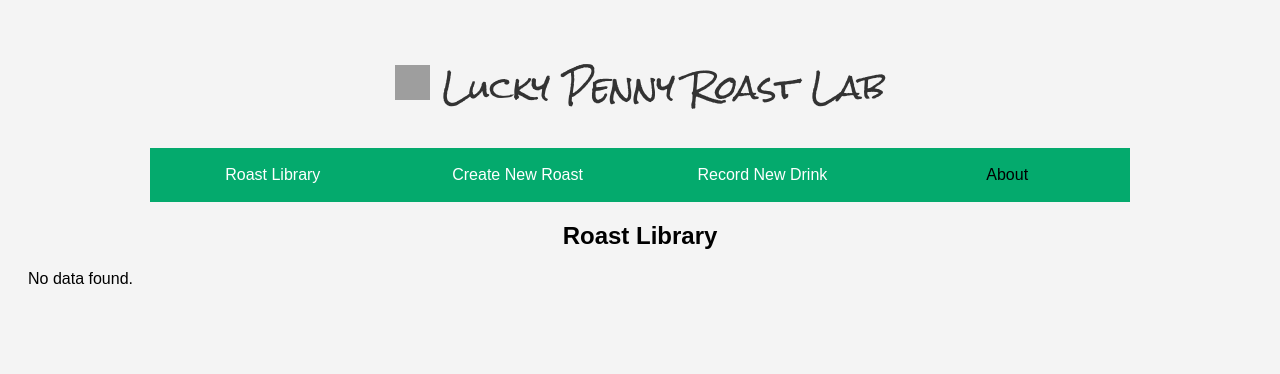
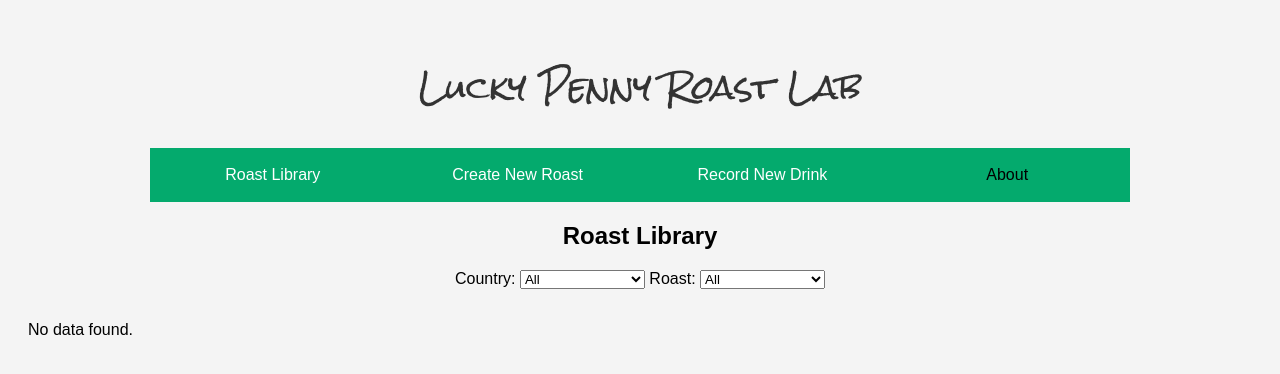
Before and after one commit to whitehir/luckypennyroastlab, a Flask app: page / in a window 1280 px wide. Shown: the top 374 px of the page. Run offline with Flask 3, Linux system fonts and the light colour scheme; data that the repository does not hold is empty; grey boxes are pictures that could not be loaded.

Commit message:
Added pagination and filters.

```diff
--- a/web/flaskServerSimple.py
+++ b/web/flaskServerSimple.py
@@ -1,10 +1,15 @@
-from flask import Flask, render_template
+from flask import Flask, render_template, request
 import mysql.connector
 
 app = Flask(__name__)
 
+ROWS_PER_PAGE = 15
+
 @app.route('/')
 def home():
+    page = request.args.get('page', 1, type=int)
+    country_filter = request.args.get('country')
+    roast_filter = request.args.get('roast')
 
     try:
         conn = mysql.connector.connect(
@@ -12,18 +17,47 @@ def home():
         user="grafanaReader",
         password="spw",
         database="coach")
+        cursor = conn.cursor(dictionary=True)
 
-        cursor = conn.cursor(dictionary=True)
-        cursor.execute("SELECT * FROM garage ORDER BY timestamp DESC LIMIT 25")
+        sql = "SELECT * FROM roast_table"
+        where_clauses = []
+        params = []
+
+        if country_filter and country_filter != "all":
+            where_clauses.append("country = %s")
+            params.append(country_filter)
+        if roast_filter and roast_filter != "all":
+            where_clauses.append("roast = %s")
+            params.append(roast_filter)
+
+        if where_clauses:
+            sql += " WHERE " + " AND ".join(where_clauses)
+
+        sql += " ORDER BY date DESC"
+        sql += f" LIMIT {ROWS_PER_PAGE} OFFSET {(page - 1) * ROWS_PER_PAGE}"
+
+        cursor.execute(sql, tuple(params))
         results = cursor.fetchall()
 
-        cursor.close()
-        conn.close()
+        sql_count = "SELECT COUNT(*) FROM roast_table"
+        if where_clauses:
+            sql_count += " WHERE " + " AND ".join(where_clauses)
+            cursor.execute(sql_count, tuple(params))
+        else:
+            cursor.execute(sql_count)
 
-        return render_template('index.html', data=results)
+        total_rows = cursor.fetchone()['COUNT(*)']
+        total_pages = (total_rows + ROWS_PER_PAGE - 1) // ROWS_PER_PAGE
+
+        return render_template('index.html', data=results, country_filter=country_filter, roast_filter=roast_filter, page=page, total_pages=total_pages)
 
     except mysql.connector.Error as err:
         return f"Error: {err}"
+
+    finally:
+        if 'conn' in locals() and conn.is_connected():
+            cursor.close()
+            conn.close()
 
 @app.route('/roastLibrary')
 def roastLibrary():
--- a/web/static/style.css
+++ b/web/static/style.css
@@ -23,13 +23,13 @@ img {
 }
 
 a {
-    color: white;
+    color: black;
     text-decoration: none;
 }
 
 a:hover {
     text-decoration: underline;
-    color: white;
+    color: black;
 }
 
 /* ----- Tables ----- */
@@ -67,11 +67,13 @@ a:hover {
   width: 80%;
   margin-left: auto;
   margin-right: auto;
+  min-width: 300px;
 }
 
 #roast-table td {
   border: 0px solid #ddd;
   padding: 8px;
+  white-space: nowrap;
 }
 
 #roast-table tr:nth-child(even){background-color: #f2f2f2;}
@@ -86,3 +88,13 @@ a:hover {
   background-color: #3399ff;
   color: white;
 }
+
+.pagination {
+    margin-top: 20px;
+    text-align: center;
+}
+
+.pagination a {
+    margin: 0 10px;
+    text-decoration: none;
+}
--- a/web/templates/index.html
+++ b/web/templates/index.html
@@ -1,29 +1,50 @@
 <!DOCTYPE html>
 <html>
+
 <head>
     <title>Lucky Penny Roast Lab</title>
-    <link rel="icon" type="image/x-icon" href="../static/US_One_Cent_Obv.png">
+    <link rel="icon" type="image/x-icon" href="/static/US_One_Cent_Obv.png">
     <link rel="stylesheet" href="/static/style.css">
     <link rel="preconnect" href="https://fonts.googleapis.com">
     <link rel="preconnect" href="https://fonts.gstatic.com" crossorigin>
     <link href="https://fonts.googleapis.com/css2?family=Rock+Salt&display=swap" rel="stylesheet">
 </head>
+
 <body>
-    <h1 class="rock-salt-regular"><img src="../static/US_One_Cent_Obv.png" alt="LPRL" style="height: 35px; width: 35px; padding-right: 12px;" >Lucky Penny Roast Lab</h1>
+    <h1 class="rock-salt-regular">Lucky Penny Roast Lab</h1>
+
     <div>
         <table id="main-menu" style="width: 80%;" cellpadding="2">
                 <tr>
-                    <td width="25%"><a href="/">Roast Library</a></td>
-                    <td width="25%"><a href="/recordRoast">Create New Roast</a></td>
-                    <td width="25%"><a href="/recordDrink">Record New Drink</a></td>
+                    <td width="25%"><a href="/" style="color: white;">Roast Library</a></td>
+                    <td width="25%"><a href="/recordRoast" style="color: white;">Create New Roast</a></td>
+                    <td width="25%"><a href="/recordDrink" style="color: white;">Record New Drink</a></td>
                     <td width="25%">About</td>
                 </tr>
         </table>
     </div>
-    <div>
+
+    <div align="center">
         <h2 align="center">Roast Library</h2>
+
+        <span>
+        <p>Country: <select id="countryFilter" onchange="applyFilters()" style="width: 125px">
+            <option value="all">All</option>
+            <option value="Ethiopia" {% if country_filter == "Ethiopia" %}selected{% endif %}>Ethiopia</option>
+            <option value="Kenya" {% if country_filter == "Kenya" %}selected{% endif %}>Kenya</option>
+        </select>
+
+        Roast: <select id="roastFilter" onchange="applyFilters()" style="width: 125px">
+            <option value="all">All</option>
+            <option value="Full City" {% if roast_filter == "Full City" %}selected{% endif %}>Full City</option>
+            <option value="Full City+" {% if roast_filter == "Full City+" %}selected{% endif %}>Full City+</option>
+        </select></p>
+        </span>
+    </div>
+
+    <div style="overflow-x: auto">
         {% if data %}
-        <table id="roast-table"  style="width: 75%;" align="center">
+        <table id="roast-table"  style="width: 75%; overflow-x: auto;" align="center">
             <thead>
                 <tr>
                     {% for column in data[0].keys() %}
@@ -35,16 +56,49 @@
                 {% for row in data %}
                 <tr>
                     {% for value in row.values() %}
-                    <td width="25%">{{ value }}</td>
+                    <td>{{ value }}</td>
                     {% endfor %}
                 </tr>
                 {% endfor %}
             </tbody>
         </table>
+    </div>
+
+    <div class="pagination">
+        {% if page > 1 %}
+        <a href="/?page={{ page - 1 }}{% if filter_value %}&filter={{ filter_value }}{% endif %}">Previous</a>
+        {% endif %}
+
+        <span>Page {{ page }} of {{ total_pages }}</span>
+
+        {% if page < total_pages %}
+        <a href="/?page={{ page + 1 }}{% if filter_value %}&filter={{ filter_value }}{% endif %}">Next</a>
+        {% endif %}
+
         {% else %}
         <p>No data found.</p>
         {% endif %}
     </div>
 
+    <script>
+        function applyFilters() {
+            const countryValue = document.getElementById('countryFilter').value;
+            const roastValue = document.getElementById('roastFilter').value;
+
+            let url = '/';
+            let params = [];
+            if (countryValue && countryValue !== "all") {
+                params.push(`country=${encodeURIComponent(countryValue)}`);
+            }
+            if (roastValue && roastValue !== "all") {
+                params.push(`roast=${encodeURIComponent(roastValue)}`);
+            }
+            if (params.length > 0) {
+                url += `?${params.join('&')}`;
+            }
+            window.location.href = url;
+        }
+    </script>
+
 </body>
 </html>
```
